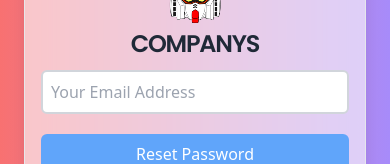
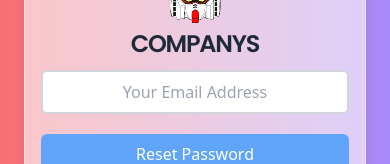
Before and after one commit to rizalyoga/gund-arm-company-profile, a React (Vite) app: page /reset-password in a window 390 px wide. Shown: the part 395-559 px from the top of the page. Built offline with nearby package versions, Linux system fonts and the light colour scheme.

Commit message:
fix responsive style for reset password form

```diff
--- a/src/components/common/form/reset-password/ResetPasswordForm.tsx
+++ b/src/components/common/form/reset-password/ResetPasswordForm.tsx
@@ -59,7 +59,7 @@ const ResetPasswordForm = () => {
         <div className={divChildrenOfFormElementStyles}>
           <input
             type="email"
-            className={inputElementStyles}
+            className={`${inputElementStyles} placeholder:text-center text-center`}
             placeholder="Your Email Address"
             title="email"
             name="email"
```
